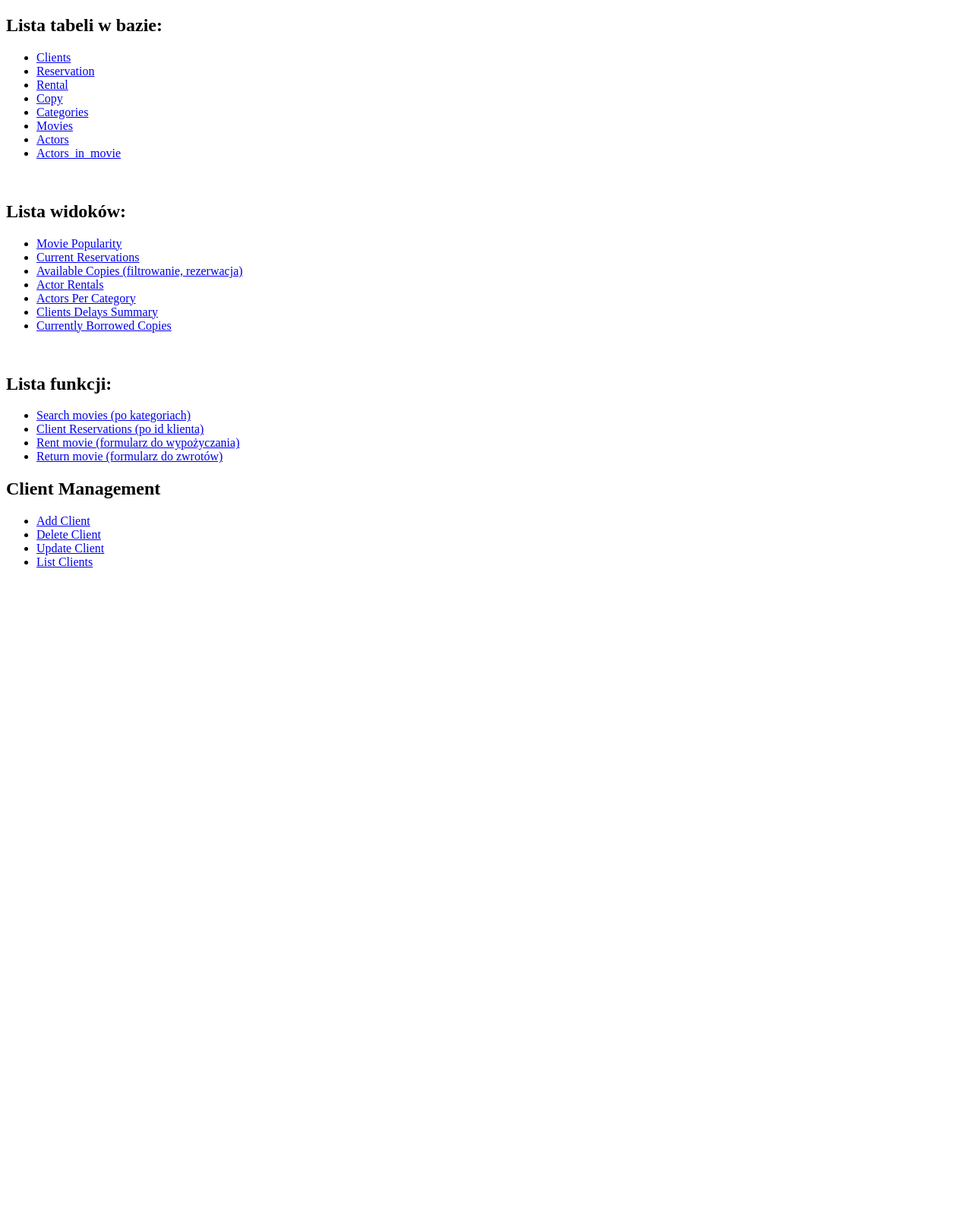
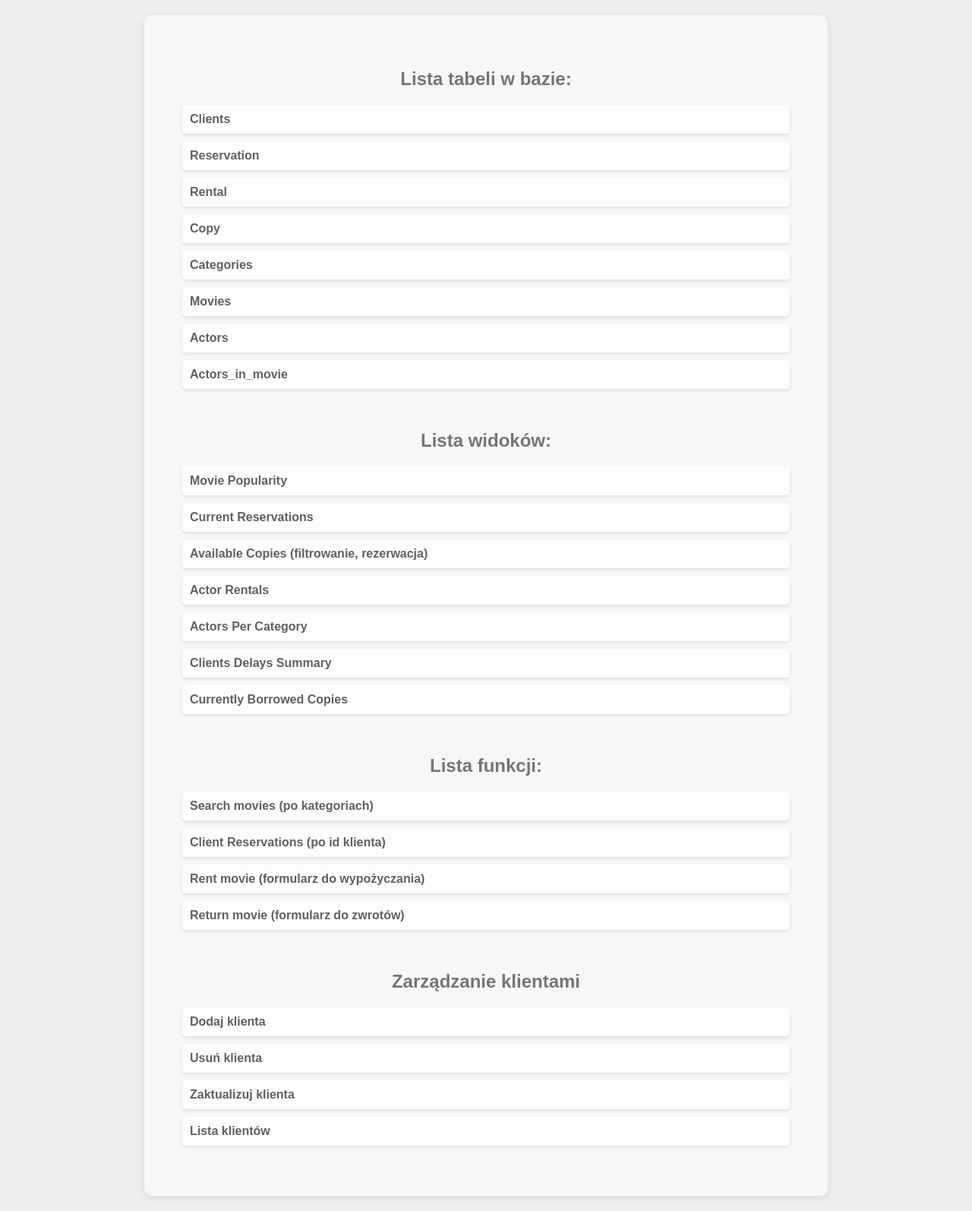
Before and after one commit to Konrad1203/Bazy-danych-2024, a Flask app: page / in a window 1280 px wide. Shown: the whole page at 76% size. Before the commit the page ends 747 px from the top, so only its background shows below. Run offline with Flask 3, Linux system fonts and the light colour scheme; parts of the project's set-up code (start-up, migrations or seed data) failed here and were passed over.

Commit message:
Styl do strony głównej

```diff
--- a/MiniProjekt/backend/templates/main.html
+++ b/MiniProjekt/backend/templates/main.html
@@ -3,9 +3,61 @@
 <head>
     <meta charset="UTF-8">
     <title>Elementy z bazy danych</title>
+    <style>
+        body {
+            font-family: Arial, sans-serif;
+            background-color: #eeeeee;
+            color: #333;
+            margin: 0;
+            padding: 0;
+            display: flex;
+            flex-direction: column;
+            align-items: center;
+        }
+        h2 {
+            color: #757575;
+            margin-top: 20px;
+            text-align: center;
+        }
+        ul {
+            list-style-type: none;
+            padding: 0;
+        }
+        li {
+            background: #fdfdfd;
+            margin: 10px 0;
+            padding: 0;
+            border-radius: 5px;
+            box-shadow: 0 2px 4px rgba(0, 0, 0, 0.1);
+            overflow: hidden;
+        }
+        li a {
+            text-decoration: none;
+            color: #606060;
+            font-weight: bold;
+            display: block;
+            padding: 10px;
+            width: 100%;
+            height: 100%;
+        }
+        li a:hover {
+            color: #fff;
+            background-color: #757575;
+        }
+        .container {
+            width: 80%;
+            max-width: 800px;
+            margin: 20px auto;
+            padding: 50px;
+            background: #f7f7f7;
+            border-radius: 10px;
+            box-shadow: 0 2px 10px rgba(0, 0, 0, 0.1);
+        }
+    </style>
 </head>
 <body>
 
+    <div class="container">
         <h2>Lista tabeli w bazie:</h2>
         <ul>
             {% for table in tables %}
@@ -31,14 +83,16 @@
             {% endfor %}
         </ul>
 
-    <h2>Client Management</h2>
+        <br>
+
+        <h2>Zarządzanie klientami</h2>
         <ul>
-        <li><a href="{{ url_for('procedures.add_client_form') }}">Add Client</a></li>
-        <li><a href="{{ url_for('procedures.delete_client_form') }}">Delete Client</a></li>
-        <li><a href="{{ url_for('procedures.update_client_form') }}">Update Client</a></li>
-        <li><a href="{{ url_for('tables.get_Clients') }}">List Clients</a></li>
+            <li><a href="{{ url_for('procedures.add_client_form') }}">Dodaj klienta</a></li>
+            <li><a href="{{ url_for('procedures.delete_client_form') }}">Usuń klienta</a></li>
+            <li><a href="{{ url_for('procedures.update_client_form') }}">Zaktualizuj klienta</a></li>
+            <li><a href="{{ url_for('tables.get_Clients') }}">Lista klientów</a></li>
         </ul>
-
+    </div>
 
 </body>
 </html>
--- a/MiniProjekt/backend/templates/table.html
+++ b/MiniProjekt/backend/templates/table.html
@@ -5,6 +5,11 @@
     <meta name="viewport" content="width=device-width, initial-scale=1.0">
     <title>All Rentals</title>
     <style>
+        body {
+            font-family: Arial, sans-serif;
+            background-color: #eeeeee;
+            color: #333;
+        }
         table {
             width: 70%;
             border-collapse: collapse;
--- a/MiniProjekt/backend/templates/views/available_copies.html
+++ b/MiniProjekt/backend/templates/views/available_copies.html
@@ -4,6 +4,11 @@
     <meta charset="UTF-8">
     <meta name="viewport" content="width=device-width, initial-scale=1.0">
     <title>Available Copies</title>
+    <style>
+        body {
+            font-family: Arial, sans-serif;
+        }
+    </style>
 </head>
 <body>
     <h1>Available Copies</h1>
--- a/MiniProjekt/backend/templates/views/movie_filter_form.html
+++ b/MiniProjekt/backend/templates/views/movie_filter_form.html
@@ -4,6 +4,11 @@
     <meta charset="UTF-8">
     <meta name="viewport" content="width=device-width, initial-scale=1.0">
     <title>Filter Movies by Category</title>
+    <style>
+        body {
+            font-family: Arial, sans-serif;
+        }
+    </style>
 </head>
 <body>
     <h1>Filter Movies by Category</h1>
```
Also changed, not shown: MiniProjekt/dokumentacja.md (+27 -14 lines), MiniProjekt/imgs/backend/available_copies_filter.png (added), MiniProjekt/imgs/backend/menu1.png (added), MiniProjekt/imgs/backend/menu2.png (added), MiniProjekt/imgs/backend/menu3.png (added), MiniProjekt/imgs/backend/menu4.png (added). Lines whose indentation alone changed are shown as unchanged.
